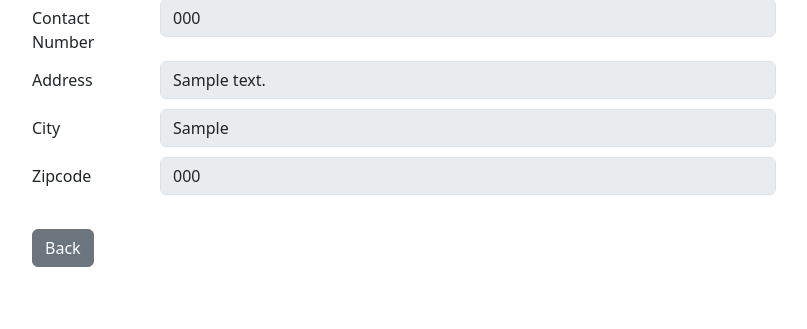
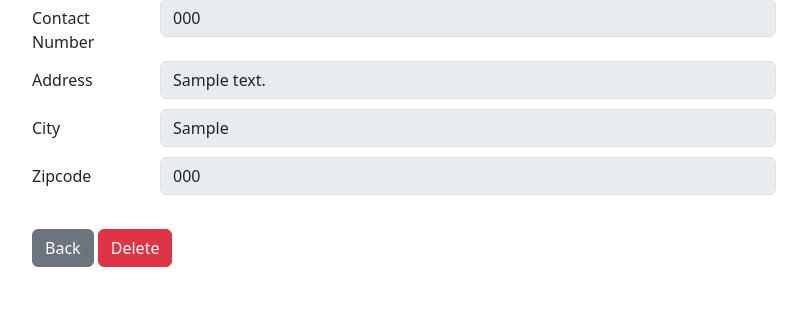
Before and after one commit to artimre098/CRM, a Django app: page /record/1 in a window 1280 px wide. Shown: the part 309-638 px from the top of the page, without its empty margins (236-1043 px from the left). Run offline with Django 5.2, Linux system fonts and the light colour scheme; a user stored in the database is signed in; tables that the repository leaves empty hold one stand-in row (values such as "Sample post").

Commit message:
Delete Record Done

```diff
--- a/website/templates/record.html
+++ b/website/templates/record.html
@@ -43,6 +43,7 @@
             <br /><br /><br />
             <div class="col-sm-10">
                 <a href="{% url 'home' %}"><button class="btn btn-secondary">Back</button></a>
+                <a href="{% url 'delete_record' employee_record.id %}"><button class="btn btn-danger">Delete</button></a>
             </div>
         </div>
     </div>
--- a/website/urls.py
+++ b/website/urls.py
@@ -9,4 +9,5 @@ urlpatterns = [
     path('logout/',views.logout_user, name='logout'),
     path('register/',views.register_user, name='register'),
     path('record/<int:pk>',views.employee_record, name='record'),
+    path('delete_record/<int:pk>',views.delete_record, name='delete_record'),
 ]
--- a/website/views.py
+++ b/website/views.py
@@ -61,3 +61,15 @@ def employee_record(request,pk):
 	else:
 		messages.success(request,"You Must be Logged In to View That Page")
 		return redirect('home')
+
+
+def delete_record(request,pk):
+	delete_it = Record.objects.get(id=pk)
+
+	if request.user.is_authenticated:
+		delete_it.delete()
+		messages.success(request,"Employee Records has been deleted")
+		return redirect('home')
+	else:
+		messages.success(request,"You Must be Logged In to View That Page")
+		return redirect('home')
```
